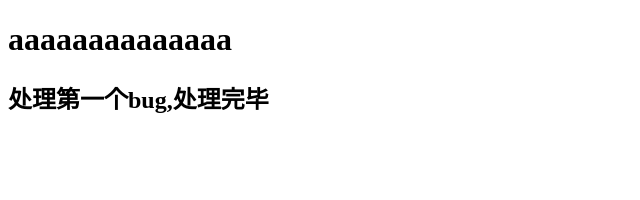
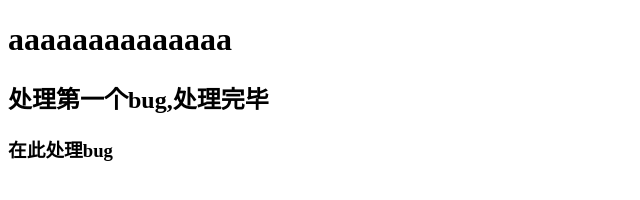
Before and after one commit to zyf1210/git-demo, a plain HTML site: page index.html in a window 1280 px wide. Shown: the whole page, without its empty margins (0-640 px from the left). Drawn offline with Linux system fonts and the light colour scheme.

Commit message:
又改bug1

```diff
--- a/index.html
+++ b/index.html
@@ -8,5 +8,6 @@
 <body>
     <h1>aaaaaaaaaaaaaa</h1>
     <h2>处理第一个bug,处理完毕</h2>
+    <h3>在此处理bug</h3>
 </body>
 </html>
```
